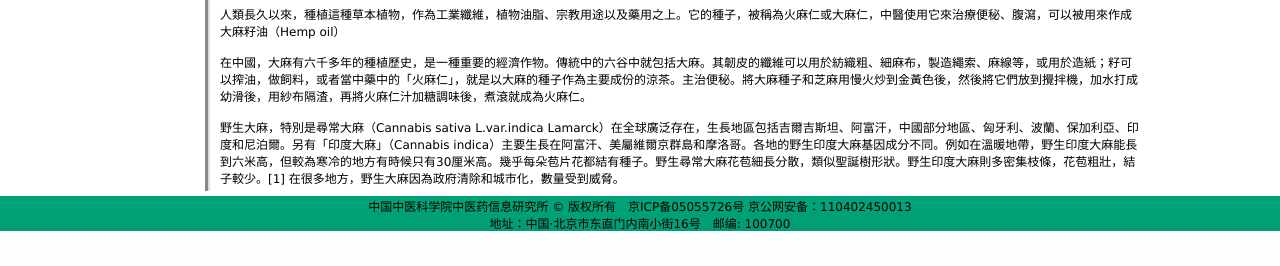
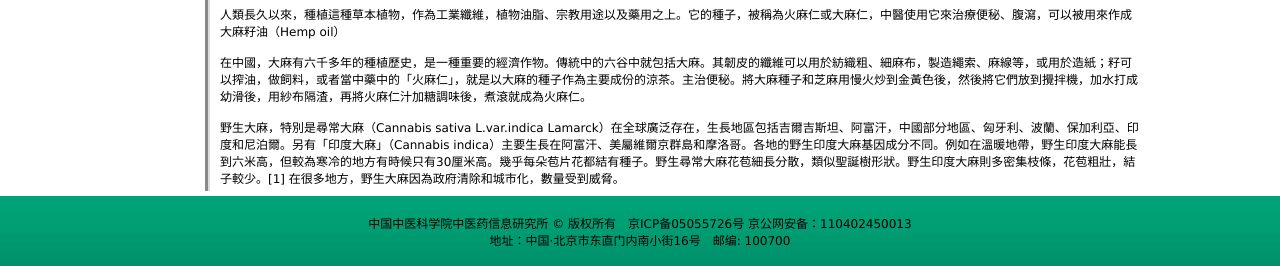
Before and after one commit to ChenJiaoyan/TCM, a PHP site: page / in a window 1280 px wide. Shown: the part 601-867 px from the top of the page. Before the commit the page ends 832 px from the top, so only its background shows below. Run offline with PHP 8.4, Linux system fonts and the light colour scheme.

Commit message:
footer css

```diff
--- a/css/layout.css
+++ b/css/layout.css
@@ -27,5 +27,5 @@ body { font-family:Verdana; font-size:14px; margin:0;}
 #sidebar { float:left; width:205px;background:#fff;}
 #content { margin-left:205px !important; margin-left:202px; height:auto !important; height:100px; background:#ffa; background:white;}/*µ±contentÉè¶¨¸ß¶Èºó£¬3ÏñËØ»áÅÜµ½contentÍâ²à£¬ÕâÑù£¬ÎÒÃÇÓÃ!importantÐÞÕýÔÚieÏÂÏò×ó¶à¸¡¶¯2ÏñËØ£¬¼ÓÉÏ3ÏñËØµÄbugÕýºÃÊÇ5ÏñËØ£¬ËùÒÔÔÚ»ðºüºÍIEÏÂÏÔÊ¾ÊÇÒ»ÑùµÄ*/
 #content #content2{ padding: 5px 10px 5px 10px;border-left-color: #DDDDDD;border-left-style: groove;border-left-width: 5px;}
-#footer { height:35px; background:url(../images/footer_back.png);}
+#footer { height:70px; background:url(../images/footer_back.png);}
 .clearfloat { clear:both; height:0; font-size: 1px; line-height: 0px;}
```
